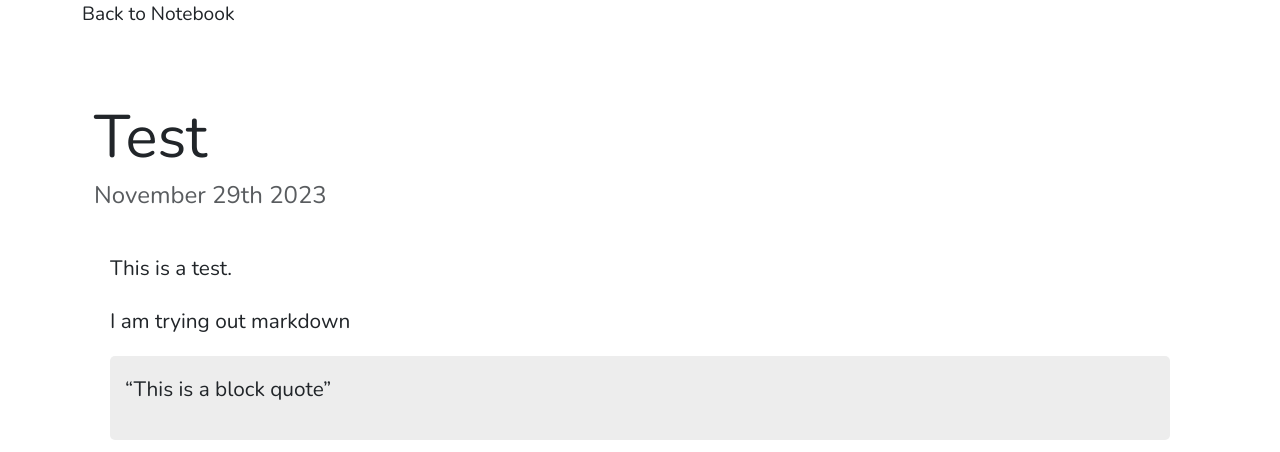
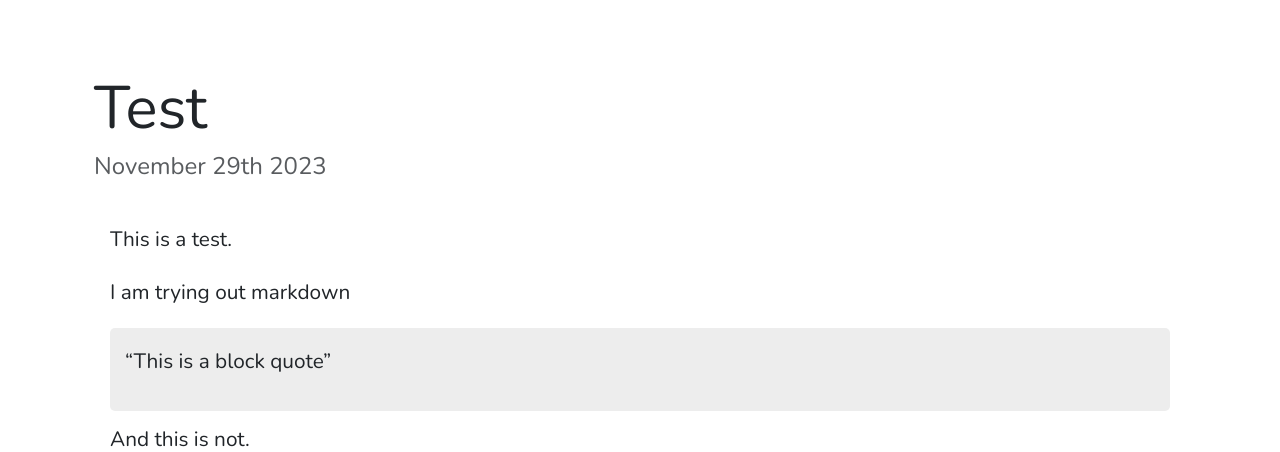
Before and after one commit to hannaesong/duisburg-bible, a Django app: a page that uses note/templates/note/detail.html in a window 1280 px wide. Shown: the part 66-518 px from the top of the page. Run offline with Django 4.2, Linux system fonts and the light colour scheme; data comes from the database, SQL or seed files in the repository; some libraries are stand-ins or nearby versions.

Commit message:
Got rid of links in /songbook/detail.html and note/detail.html that lead back to Songs and Notes

```diff
--- a/note/templates/note/detail.html
+++ b/note/templates/note/detail.html
@@ -4,11 +4,6 @@
 {% load static %}
 
 {% block content %}
-
-<div class="container">
-    <a class="nav-link" href="{% url 'note:allnotes' %}" style="font-size: 1.2em;">Back to Notebook</a>
-</div>
-
 
 <div class="container p-4">
     <h1 class="mt-5">{{ note.title }}</h1>
--- a/songbook/templates/songbook/detail.html
+++ b/songbook/templates/songbook/detail.html
@@ -4,11 +4,6 @@
 {% load static %}
 
 {% block content %}
-
-<div class="container">
-    <a class="nav-link" href="{% url 'songbook:allsongs' %}" style="font-size: 1.2em;">Back to Songbook</a>
-</div>
-
 
 <div class="container p-4">
     <div class="row justify-content-center">
```
